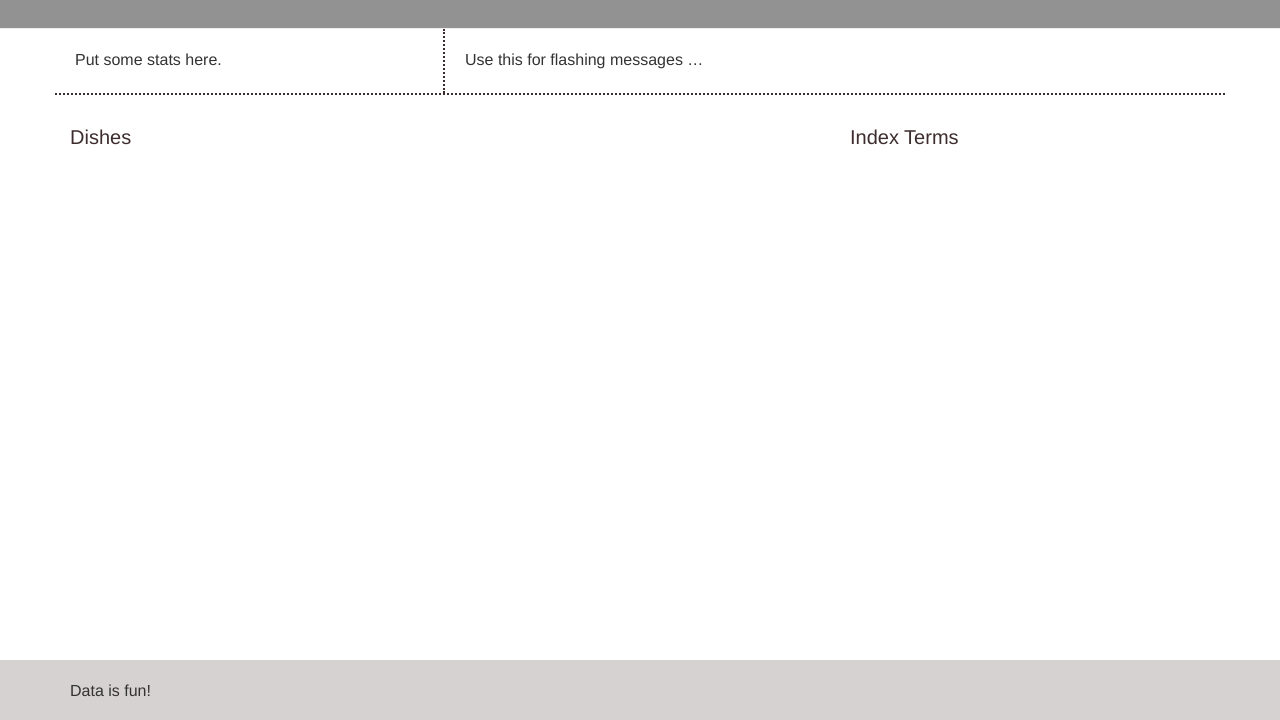
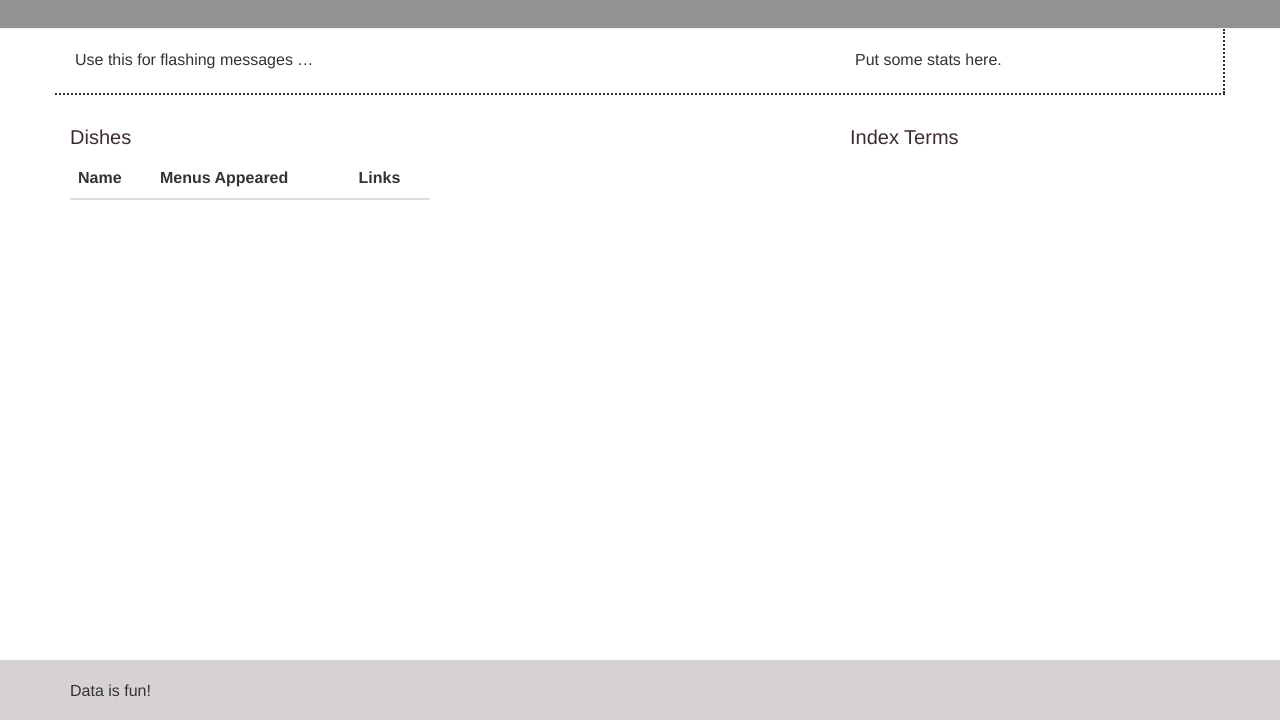
Before and after one commit to trevormunoz/ssmmfm, a plain HTML site: page index.html in a window 1280 px wide. Shown: the part 80-800 px from the top of the page. Drawn offline with Linux system fonts and the light colour scheme.

Commit message:
Moving things around & re-styling

```diff
--- a/index.html
+++ b/index.html
@@ -21,16 +21,33 @@
         </div>
         <div class="main">
             <div class="messages">
+                <div class="message-body">
+                    <p>Use this for flashing messages …</p>
+                </div>
                 <div class="stats">
                     <p>Put some stats here.</p>
-                </div>
-                <div class="message-body">
-                    <p>Use this for flashing messages …</p>
                 </div>
             </div>
             <div class="row">
                 <div class="cluster">
                     <h4 class="body-section-heading">Dishes</h4>
+                    <div class="picker">
+                        <!-- insert select -->
+                    </div>
+                    <div class="instance-table">
+                        <table class="table">
+                            <thead>
+                                <tr>
+                                    <th>Name</th>
+                                    <th>Menus Appeared</th>
+                                    <th>Links</th>
+                                </tr>
+                            </thead>
+                            <tbody>
+                                <!-- insert data -->
+                            </tbody>
+                        </table>
+                    </div>
                 </div>
                 <div class="viewer">
                     <h4 class="body-section-heading">&nbsp;</h4>
--- a/static/less/application.less
+++ b/static/less/application.less
@@ -89,26 +89,38 @@ body {
 }
 
 .stats {
-    .make-lg-column(4);
+    .make-lg-column(2);
     padding: 20px 20px 10px 20px;
-    border-right: 2px dotted @seed;
+    border-left: 2px dotted @seed;
 }
 
 .message-body {
-    .make-lg-column(8);
+    .make-lg-column(10);
     padding: 20px 20px 10px 20px;
+}
+
+.cluster {
+    .make-lg-column(9);
+}
+
+.viewer {
+    .make-lg-column(1);
+}
+
+.index-output {
+    .make-lg-column(2);
 }
 
 .body-section-heading {
     color: @seed;
 }
 
-.cluster, .viewer {
-    .make-lg-column(4);
+.picker {
+    .list-inline();
 }
 
-.index-output {
-    .make-lg-column(3);
+.instance-table {
+    .table-responsive();
 }
 
 .footer {
```
